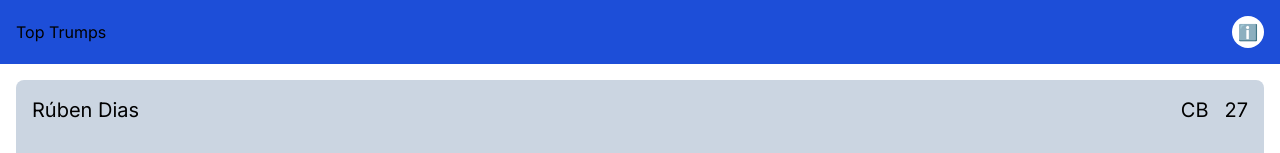
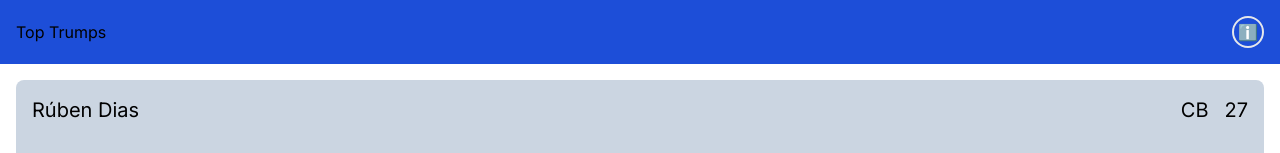
Before and after one commit to Gavin-Persad/GJTopTrumps, a Next.js app: page / in a window 1280 px wide. Shown: the top 153 px of the page. Built offline with nearby package versions, Linux system fonts and the light colour scheme.

Commit message:
info button fixed

```diff
--- a/src/app/components/header.tsx
+++ b/src/app/components/header.tsx
@@ -15,7 +15,7 @@
     <>
       <header className="flex items-center bg-blue-700 justify-between p-4">
         <h1 className="">Top Trumps</h1>
-        <button className="rounded-full bg-white h-8 w-8" onClick={toggleHowToPlay}>ℹ️</button>
+        <button className="rounded-full bg-blue-700 text-white  border-2 border-white-500 rounded  h-8 w-8" onClick={toggleHowToPlay}>ℹ️</button>
       </header>
       {howToPlay && (
         <div className="bg-blue-700 text-white p-4">
```
